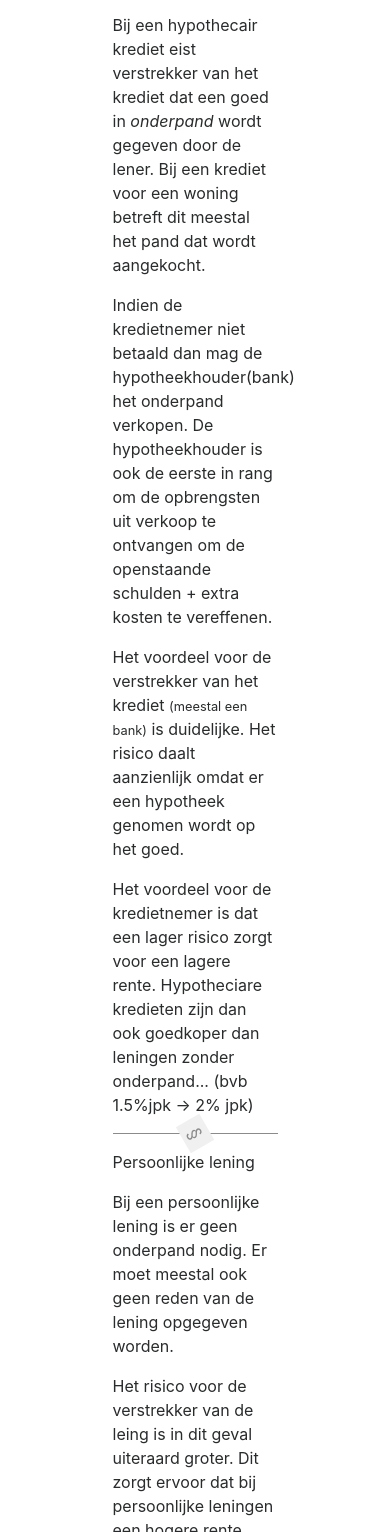
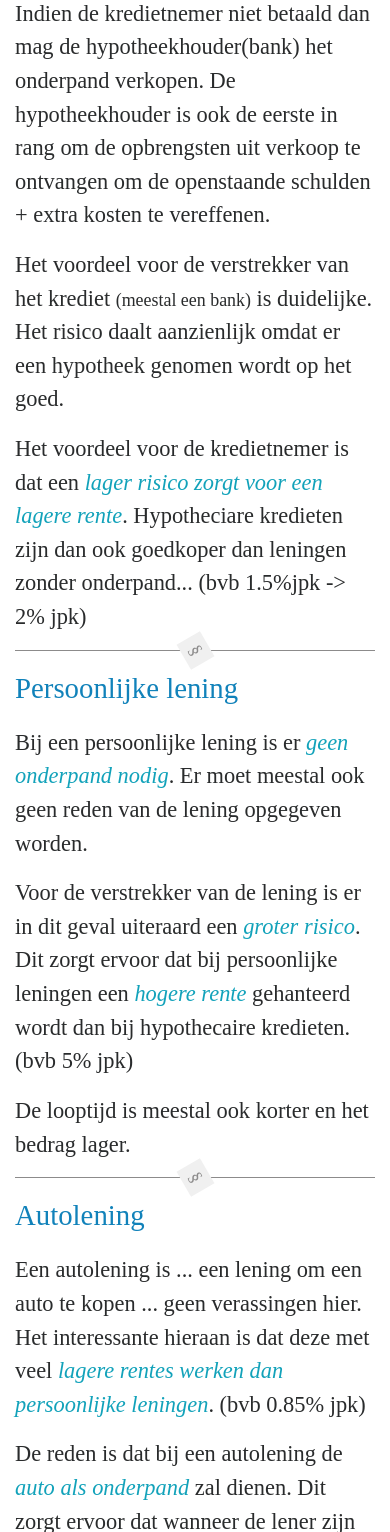
Before and after one commit to ruben056/berekenenuwlening.be, a plain HTML site: page soorten-leningen.html in a window 390 px wide. Shown: the part 468-2000 px from the top of the page. Drawn offline with Linux system fonts and the light colour scheme.

Commit message:
make more mobile friendly Some formatting and font changes

```diff
--- a/css/custom.css
+++ b/css/custom.css
@@ -1,5 +1,39 @@
-h2{
+body{
+    font-family: "Times New Roman", Times, serif;
+    background-color: #F3F3F3;
+}
+
+#contentPane{
+  background-color: #FFFFFF;
+}
+
+/*h2{
   text-align: center;
+}*/
+
+p {
+    font-family: "Times New Roman", Times, serif;
+    font-size:1.4em;
+}
+em{
+  color: #12A2BA;
+}
+.lead {
+  color: #1182BA;
+  font-size: 1.8em;
+}
+
+#content{
+  margin-top:10px;
+}
+
+.navbar{
+  min-height: 60px;
+  border-top-left-radius: 4px;
+  border-bottom-left-radius: 4px;
+  border-top-right-radius: 4px;
+  border-bottom-right-radius: 4px;
+  border:1px solid;
 }
 
 div#tabel{
--- a/soorten-leningen.html
+++ b/soorten-leningen.html
@@ -11,7 +11,7 @@
 
       gtag('config', 'UA-112213995-1');
     </script>
-    <meta name="description" content="Bereken de maandelijkse aflossing of mensualilteit van je lening. Als resultaat krijg je een aflossingstabel van je lening(rente per maand, afgelost kapitaal, maandelijkse rente, rest kapitaal, ..."/>
+    <meta name="description" content="Bereken de maandelijkse aflossing of mensualilteit van je lening of krediet. Als resultaat krijg je een aflossingstabel van je lening(rente per maand, afgelost kapitaal, maandelijkse rente, rest kapitaal, ..."/>
 
 
     <meta charset="utf-8">
@@ -27,11 +27,11 @@
     <div class="container">
 
         <div class="row">
-          <div id="leftPane" class="col-3">
+          <div id="leftPane" class="col-0 col-md-3 col-lg-2">
 
           </div>
 
-          <div id="contentPane" class="col-6">
+          <div id="contentPane" class="col-12 col-md-6 col-lg-8">
 
             <nav class="navbar navbar-toggleable-md navbar-light bg-faded">
               <button class="navbar-toggler navbar-toggler-right" type="button" data-toggle="collapse" data-target="#navbarNav" aria-controls="navbarNav" aria-expanded="false" aria-label="Toggle navigation">
@@ -57,14 +57,14 @@
 
 
 
-            <header>
+            <!-- <header>
               <div class="jumbotron jumbotron-fluid">
                 <h2 class="display-4">Bereken uw hypotheek</h2>
               </div>
-            </header>
+            </header> -->
 
-            <section class="content">
-              <p class=".lead">
+            <section id="content">
+              <p class="lead">
                 Hypothecair krediet
               </p>
               <p>
@@ -72,7 +72,7 @@
               </p>
               <p>
                 Bij een hypothecair krediet eist verstrekker van het krediet dat een goed in <em>onderpand</em> wordt gegeven
-                door de lener.
+                door de kredietnemer.
                 Bij een krediet voor een woning betreft dit meestal het pand dat wordt aangekocht.
               </p>
               <p>
@@ -85,37 +85,37 @@
                 Het risico daalt aanzienlijk omdat er een hypotheek genomen wordt op het goed.
               </p>
               <p>
-                Het voordeel voor de kredietnemer is dat een lager risico zorgt voor een lagere rente.
+                Het voordeel voor de kredietnemer is dat een <em>lager risico zorgt voor een lagere rente</em>.
                 Hypotheciare kredieten zijn dan ook goedkoper dan leningen zonder onderpand...
                 (bvb 1.5%jpk -> 2% jpk)
               </p>
               <hr class="fancy"/>
-              <p class=".lead">
+              <p class="lead">
                 Persoonlijke lening
               </p>
               <p>
-                Bij een persoonlijke lening is er geen onderpand nodig.
+                Bij een persoonlijke lening is er <em>geen onderpand nodig</em>.
                 Er moet meestal ook geen reden van de lening opgegeven worden.
               </p>
               <p>
-                Het risico voor de verstrekker van de leing is in dit geval uiteraard groter.
-                Dit zorgt ervoor dat bij persoonlijke leningen een hogere rente gehanteerd
+                Voor de verstrekker van de lening is er in dit geval uiteraard een <em> groter risico</em>.
+                Dit zorgt ervoor dat bij persoonlijke leningen een <em>hogere rente</em> gehanteerd
                 wordt dan bij hypothecaire kredieten. (bvb 5% jpk)
               </p>
               <p>
                 De looptijd is meestal ook korter en het bedrag lager.
               </p>
               <hr class="fancy"/>
-              <p class=".lead">
+              <p class="lead">
                 Autolening
               </p>
               <p>
                 Een autolening is ... een lening om een auto te kopen ... geen verassingen hier.
-                Het interessante hieraan is dat deze met veel lagere rentes werken dan persoonlijke leningen.
+                Het interessante hieraan is dat deze met veel <em>lagere rentes werken dan persoonlijke leningen</em>.
                 (bvb 0.85% jpk)
               </p>
               <p>
-                De reden is dat bij een autolening de auto als onderpand zal dienen.
+                De reden is dat bij een autolening de<em> auto als onderpand</em> zal dienen.
                 Dit zorgt ervoor dat wanneer de lener zijn lening niet meer betaalt, de bank beslag kan leggen op de wagen.
                 Hierdoor daalt het risico voor de bank en ook de daaraan gelinkte rente.
               </p>
@@ -125,15 +125,17 @@
                 Vandaar dat dit nog goedkoper kan zijn dan een hypothecair krediet.
               </p>
               <hr class="fancy"/>
-              <p class=".lead">
+              <p class="lead">
                 Aflossingsvrij krediet <small>Ook wel bulletkrediet genoemd</small>
               </p>
               <p>
                 Laat de naam je niet misleiden. Je moet dit krediet wel degelijk aflossen.
-                Het interessante is echter dat je tijdens de looptijd van dit krediet enkel
-                de interesten betaald.
-                Op het einde van de looptijd moet je wel in 1 keer de hele som terugbetalen.
               </p>
+              <p>
+                Het interessante aan dit krediet is dat je <em>tijdens de looptijd enkel interesten betaald.</em>
+                Op het <em>einde</em> van de looptijd moet je wel in 1 keer het <em>geleend kapitaal afbetalen</em>.
+              </p>
+              <hr class="fancy"/>
             </section>
 
             <footer>
@@ -141,7 +143,7 @@
             </footer>
           </div>
 
-          <div id="rightPane" class="col-3">
+          <div id="rightPane" class="col-0 col-md-3 col-lg-2">
 
           </div>
         </div>
```
Also changed, not shown: formules-leningen.html (+8 -7 lines), index.html (+14 -11 lines), vergelijken-leningen.html (+11 -7 lines).
